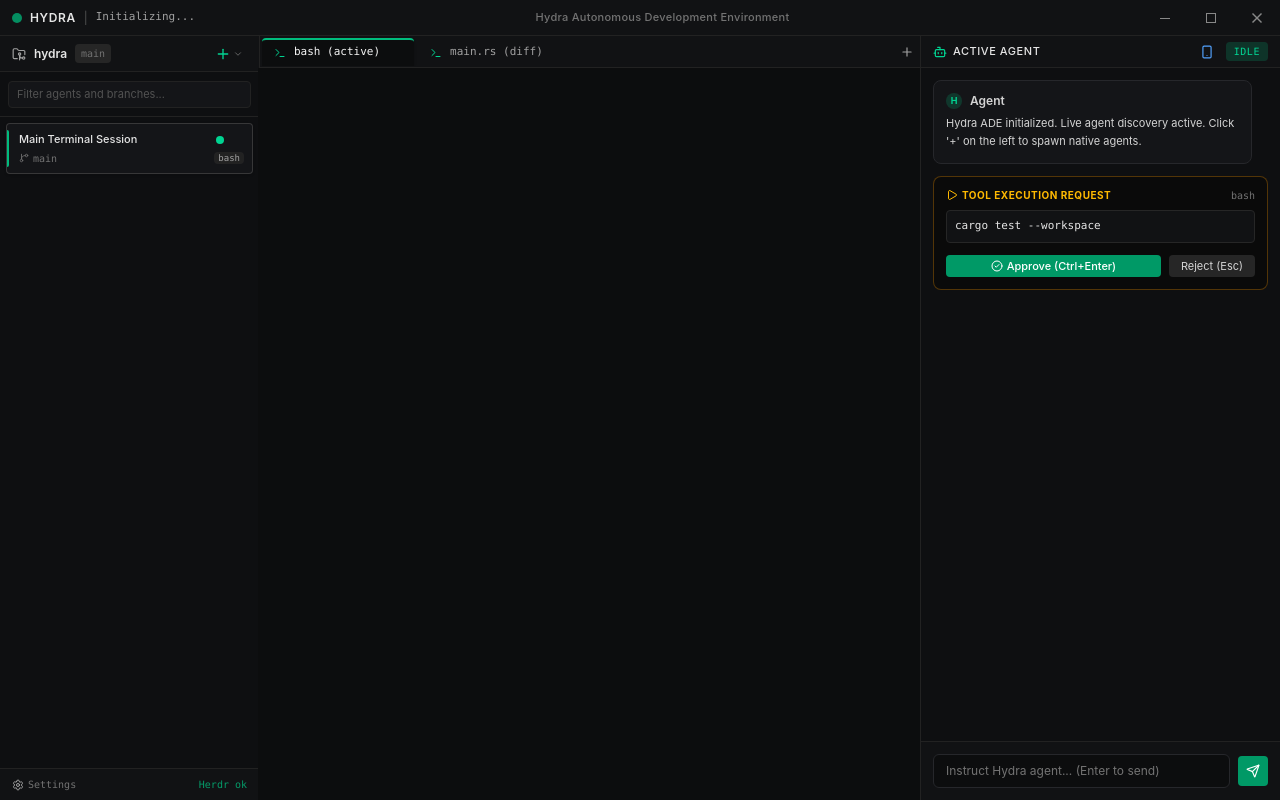
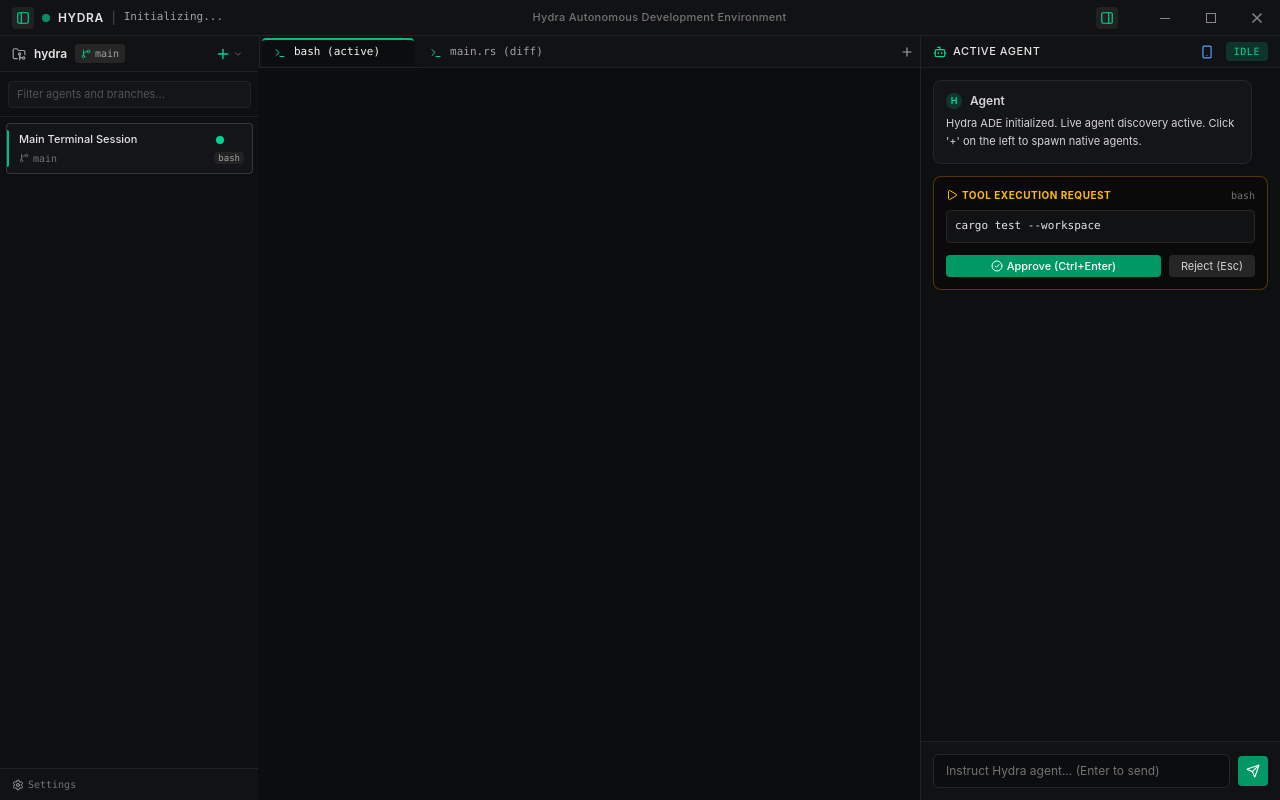
Before and after one commit to renanbs/hydra, a React (Vite) app: page / in a window 1280 px wide. Built offline with nearby package versions, Linux system fonts and the light colour scheme.

Commit message:
feat: implement panel toggles, global shortcuts (Ctrl+B, Ctrl+J, Ctrl+,) and live git status

```diff
--- a/src/App.tsx
+++ b/src/App.tsx
@@ -4,7 +4,7 @@ import { usePanelResize } from "./hooks/usePanelResize";
 import { TerminalDrawer } from "./components/TerminalDrawer";
 import { WindowTitlebar } from "./components/WindowTitlebar";
 import { CodeDiffViewer } from "./components/CodeDiffViewer";
-import { WorktreeSidebar, type WorktreeSession, type AvailableAgent } from "./components/sidebar/WorktreeSidebar";
+import { WorktreeSidebar, type WorktreeSession, type AvailableAgent, type GitRepoStatus } from "./components/sidebar/WorktreeSidebar";
 import { WorkbenchTabBar, type TabItem } from "./components/workbench/WorkbenchTabBar";
 import { PairingModal } from "./components/PairingModal";
 import { SettingsModal, type HydraSettings } from "./components/SettingsModal";
@@ -31,9 +31,12 @@ export default function App() {
   const [promptInput, setPromptInput] = useState("");
   const [isPairingOpen, setIsPairingOpen] = useState(false);
   const [isSettingsOpen, setIsSettingsOpen] = useState(false);
+  const [isLeftSidebarOpen, setIsLeftSidebarOpen] = useState(true);
+  const [isRightSidebarOpen, setIsRightSidebarOpen] = useState(true);
   const [availableAgents, setAvailableAgents] = useState<AvailableAgent[]>([]);
+  const [gitStatus, setGitStatus] = useState<GitRepoStatus | null>(null);
 
-  // Agent Fleet Sessions (Herdr + Orca style)
+  // Agent Fleet Sessions
   const [sessions, setSessions] = useState<WorktreeSession[]>([
     {
       id: "sess_main",
@@ -46,7 +49,7 @@ export default function App() {
     }
   ]);
 
-  // Center Workbench Tabs (Orca style)
+  // Center Workbench Tabs
   const [tabs, setTabs] = useState<TabItem[]>([
     { id: "tab_sess_main", title: "bash (active)", type: "terminal" },
     { id: "tab_diff_1", title: "main.rs (diff)", type: "diff" },
@@ -75,17 +78,45 @@ export default function App() {
     deltaSign: -1,
   });
 
+  // Global Keyboard Shortcuts (Orca Style: Ctrl+B, Ctrl+J, Ctrl+,)
+  useEffect(() => {
+    const handleKeyDown = (e: KeyboardEvent) => {
+      // Ctrl+B / Cmd+B -> Toggle Left Sidebar
+      if ((e.ctrlKey || e.metaKey) && e.key.toLowerCase() === "b") {
+        e.preventDefault();
+        setIsLeftSidebarOpen((prev) => !prev);
+      }
+      // Ctrl+J / Cmd+J -> Toggle Right Agent Panel
+      if ((e.ctrlKey || e.metaKey) && e.key.toLowerCase() === "j") {
+        e.preventDefault();
+        setIsRightSidebarOpen((prev) => !prev);
+      }
+      // Ctrl+, -> Open Settings
+      if ((e.ctrlKey || e.metaKey) && e.key === ",") {
+        e.preventDefault();
+        setIsSettingsOpen(true);
+      }
+    };
+
+    window.addEventListener("keydown", handleKeyDown);
+    return () => window.removeEventListener("keydown", handleKeyDown);
+  }, []);
+
   useEffect(() => {
     invoke<string>("get_system_status")
       .then(setStatus)
       .catch(console.error);
 
-    // Sondagem de agentes instalados no host
     invoke<AvailableAgent[]>("list_available_agents")
       .then(setAvailableAgents)
       .catch(console.error);
 
-    // Monitora periodicamente o buffer vt100 para atualizar o badge de estado da sessão ativa
+    // Consulta status real do repositório Git via Rust
+    invoke<GitRepoStatus>("get_repo_git_status")
+      .then(setGitStatus)
+      .catch(console.error);
+
+    // Polling contínuo de status dos agentes
     const interval = setInterval(() => {
       const currentActive = sessions.find((s) => s.active);
       if (!currentActive) return;
@@ -213,12 +244,20 @@ export default function App() {
 
   return (
     <div className="flex flex-col h-screen w-screen bg-[#0c0d0e] text-[#ededed] font-sans antialiased select-none overflow-hidden">
-      {/* Custom Window Titlebar (Frameless / Orca Style) */}
-      <WindowTitlebar title={status} />
+      {/* Custom Window Titlebar with Sidebar Toggle Controls (Orca Style) */}
+      <WindowTitlebar
+        title={status}
+        isLeftOpen={isLeftSidebarOpen}
+        isRightOpen={isRightSidebarOpen}
+        onToggleLeft={() => setIsLeftSidebarOpen((prev) => !prev)}
+        onToggleRight={() => setIsRightSidebarOpen((prev) => !prev)}
+      />
 
       {/* Main Resizable Workspace */}
       <div className="flex-1 flex overflow-hidden relative">
-        {/* Left Panel: Worktree / Fleet Manager with Agent Launcher */}
+        {/* Left Panel: Worktree / Fleet Manager */}
+        {isLeftSidebarOpen && (
+          <>
             <aside
               ref={leftSidebar.containerRef}
               style={{ width: `${leftSidebar.width}px` }}
@@ -227,6 +266,7 @@ export default function App() {
               <WorktreeSidebar
                 sessions={sessions}
                 availableAgents={availableAgents}
+                gitStatus={gitStatus}
                 onSelectSession={handleSelectSession}
                 onNewSessionWithAgent={handleNewSessionWithAgent}
                 onDeleteSession={handleDeleteSession}
@@ -243,8 +283,10 @@ export default function App() {
             >
               <div className={`w-[2px] h-full transition-colors ${leftSidebar.isResizing ? "bg-emerald-400" : "group-hover:bg-emerald-400"}`} />
             </div>
+          </>
+        )}
 
-        {/* Central Workspace: Multi-Tab Workbench Surface */}
+        {/* Central Workspace: Full Multi-Tab Workbench Surface */}
         <main className="flex-1 flex flex-col bg-[#0c0d0e] min-w-0 overflow-hidden">
           <WorkbenchTabBar
             tabs={tabs}
@@ -271,6 +313,9 @@ export default function App() {
           </div>
         </main>
 
+        {/* Right Panel: Agent Fleet, Chat & Actions */}
+        {isRightSidebarOpen && (
+          <>
             {/* Right Resize Handle */}
             <div
               onMouseDown={rightSidebar.onResizeStart}
@@ -281,7 +326,6 @@ export default function App() {
               <div className={`w-[2px] h-full transition-colors ${rightSidebar.isResizing ? "bg-emerald-400" : "group-hover:bg-emerald-400"}`} />
             </div>
 
-        {/* Right Panel: Agent Fleet, Chat & Actions (Orca Style) */}
             <aside
               ref={rightSidebar.containerRef}
               style={{ width: `${rightSidebar.width}px` }}
@@ -401,12 +445,14 @@ export default function App() {
                 </div>
               </div>
             </aside>
+          </>
+        )}
       </div>
 
       {/* Mobile Companion Pairing Modal */}
       <PairingModal isOpen={isPairingOpen} onClose={() => setIsPairingOpen(false)} />
 
-      {/* Settings Modal (Orca Layout) */}
+      {/* Settings Modal */}
       <SettingsModal
         isOpen={isSettingsOpen}
         onClose={() => setIsSettingsOpen(false)}
--- a/src/components/WindowTitlebar.tsx
+++ b/src/components/WindowTitlebar.tsx
@@ -1,5 +1,6 @@
 import { invoke } from "@tauri-apps/api/core";
 import { useState } from "react";
+import { PanelLeft, PanelRight } from "lucide-react";
 
 export function WindowControls() {
   const [maximized, setMaximized] = useState(false);
@@ -65,7 +66,21 @@ export function WindowControls() {
   );
 }
 
-export function WindowTitlebar({ title }: { title: string }) {
+interface WindowTitlebarProps {
+  title: string;
+  isLeftOpen: boolean;
+  isRightOpen: boolean;
+  onToggleLeft: () => void;
+  onToggleRight: () => void;
+}
+
+export function WindowTitlebar({
+  title,
+  isLeftOpen,
+  isRightOpen,
+  onToggleLeft,
+  onToggleRight,
+}: WindowTitlebarProps) {
   const handleStartDrag = (e: React.MouseEvent) => {
     if (e.button === 0) {
       invoke("window_start_dragging").catch(console.error);
@@ -78,15 +93,27 @@ export function WindowTitlebar({ title }: { title: string }) {
       onMouseDown={handleStartDrag}
       className="h-9 border-b border-[#222] px-3 flex items-center justify-between text-xs bg-[#111214] select-none shrink-0 cursor-default"
     >
-      {/* Left: App Identity */}
-      <div className="flex items-center gap-2 pointer-events-none">
-        <div className="w-2.5 h-2.5 rounded-full bg-emerald-500 animate-pulse" />
+      {/* Left Cluster: App Brand + Sidebar Toggle (Orca Style) */}
+      <div className="flex items-center gap-2">
+        <button
+          onClick={(e) => {
+            e.stopPropagation();
+            onToggleLeft();
+          }}
+          title="Toggle Left Sidebar (Ctrl+B)"
+          className={`p-1 rounded transition ${
+            isLeftOpen ? "text-emerald-400 bg-neutral-800/80" : "text-neutral-500 hover:text-neutral-300"
+          }`}
+        >
+          <PanelLeft className="w-3.5 h-3.5" />
+        </button>
+        <div className="w-2 h-2 rounded-full bg-emerald-500 animate-pulse" />
         <span className="font-semibold text-neutral-200 tracking-wider">HYDRA</span>
         <span className="text-neutral-600">|</span>
         <span className="text-neutral-400 font-mono text-[11px]">{title}</span>
       </div>
 
-      {/* Center: Draggable Workspace Strip */}
+      {/* Center Drag Region */}
       <div
         data-tauri-drag-region
         className="flex-1 h-full flex items-center justify-center cursor-default pointer-events-auto"
@@ -96,8 +123,23 @@ export function WindowTitlebar({ title }: { title: string }) {
         </span>
       </div>
 
-      {/* Right: Window Controls Overlay Spacer */}
-      <div className="w-[138px] shrink-0 pointer-events-none" />
+      {/* Right Controls: Right Sidebar Toggle + Spacer for Window Controls */}
+      <div className="flex items-center gap-1">
+        <button
+          onClick={(e) => {
+            e.stopPropagation();
+            onToggleRight();
+          }}
+          title="Toggle Agent Panel (Ctrl+J)"
+          className={`p-1 rounded transition mr-2 ${
+            isRightOpen ? "text-emerald-400 bg-neutral-800/80" : "text-neutral-500 hover:text-neutral-300"
+          }`}
+        >
+          <PanelRight className="w-3.5 h-3.5" />
+        </button>
+        <div className="w-[138px] shrink-0 pointer-events-none" />
+      </div>
+
       <WindowControls />
     </header>
   );
--- a/src/components/sidebar/WorktreeSidebar.tsx
+++ b/src/components/sidebar/WorktreeSidebar.tsx
@@ -5,7 +5,8 @@ import {
   Trash2,
   FolderGit2,
   ChevronDown,
-  Settings
+  Settings,
+  GitCommit
 } from "lucide-react";
 
 export interface AvailableAgent {
@@ -25,9 +26,17 @@ export interface WorktreeSession {
   executable: string;
 }
 
+export interface GitRepoStatus {
+  branch: string;
+  modified_files: number;
+  is_clean: boolean;
+  head_commit: string;
+}
+
 interface WorktreeSidebarProps {
   sessions: WorktreeSession[];
   availableAgents: AvailableAgent[];
+  gitStatus: GitRepoStatus | null;
   onSelectSession: (id: string) => void;
   onNewSessionWithAgent: (agent: AvailableAgent) => void;
   onDeleteSession: (id: string) => void;
@@ -37,6 +46,7 @@ interface WorktreeSidebarProps {
 export function WorktreeSidebar({
   sessions,
   availableAgents,
+  gitStatus,
   onSelectSession,
   onNewSessionWithAgent,
   onDeleteSession,
@@ -67,9 +77,15 @@ export function WorktreeSidebar({
         <div className="flex items-center gap-2 min-w-0">
           <FolderGit2 className="w-3.5 h-3.5 text-neutral-400 shrink-0" />
           <span className="font-semibold text-neutral-200 text-xs truncate">hydra</span>
-          <span className="text-[10px] text-neutral-500 font-mono px-1.5 py-0.5 rounded bg-neutral-800 shrink-0">
-            main
+          <span className="text-[10px] text-neutral-400 font-mono px-1.5 py-0.5 rounded bg-neutral-800 flex items-center gap-1 shrink-0">
+            <GitBranch className="w-2.5 h-2.5 text-emerald-400" />
+            <span>{gitStatus?.branch ?? "main"}</span>
           </span>
+          {gitStatus && gitStatus.modified_files > 0 && (
+            <span className="text-[9px] px-1 py-0.2 rounded bg-amber-500/20 text-amber-400 font-mono shrink-0">
+              +{gitStatus.modified_files}
+            </span>
+          )}
         </div>
         <div className="relative" ref={menuRef}>
           <button
@@ -189,17 +205,22 @@ export function WorktreeSidebar({
         )}
       </div>
 
-      {/* Sidebar Footer with Settings Trigger */}
+      {/* Sidebar Footer with Git Commit + Settings */}
       <div className="h-8 border-t border-[#222] px-3 flex items-center justify-between text-[10px] text-neutral-500 font-mono bg-[#111214] shrink-0">
         <button
           onClick={onOpenSettings}
-          title="Open Settings"
-          className="flex items-center gap-1 hover:text-neutral-300 transition"
+          title="Open Settings (Ctrl+,)"
+          className="flex items-center gap-1 hover:text-neutral-300 transition cursor-pointer"
         >
           <Settings className="w-3 h-3 text-neutral-400 hover:text-emerald-400 transition" />
           <span>Settings</span>
         </button>
-        <span className="text-emerald-500/80">Herdr ok</span>
+        {gitStatus?.head_commit && (
+          <span className="flex items-center gap-1 text-neutral-400">
+            <GitCommit className="w-2.5 h-2.5 text-neutral-500" />
+            <span>{gitStatus.head_commit}</span>
+          </span>
+        )}
       </div>
     </div>
   );
```
Also changed, not shown: 2 other files (tests, documents, lock files or other folders). Lines whose indentation alone changed are shown as unchanged.
